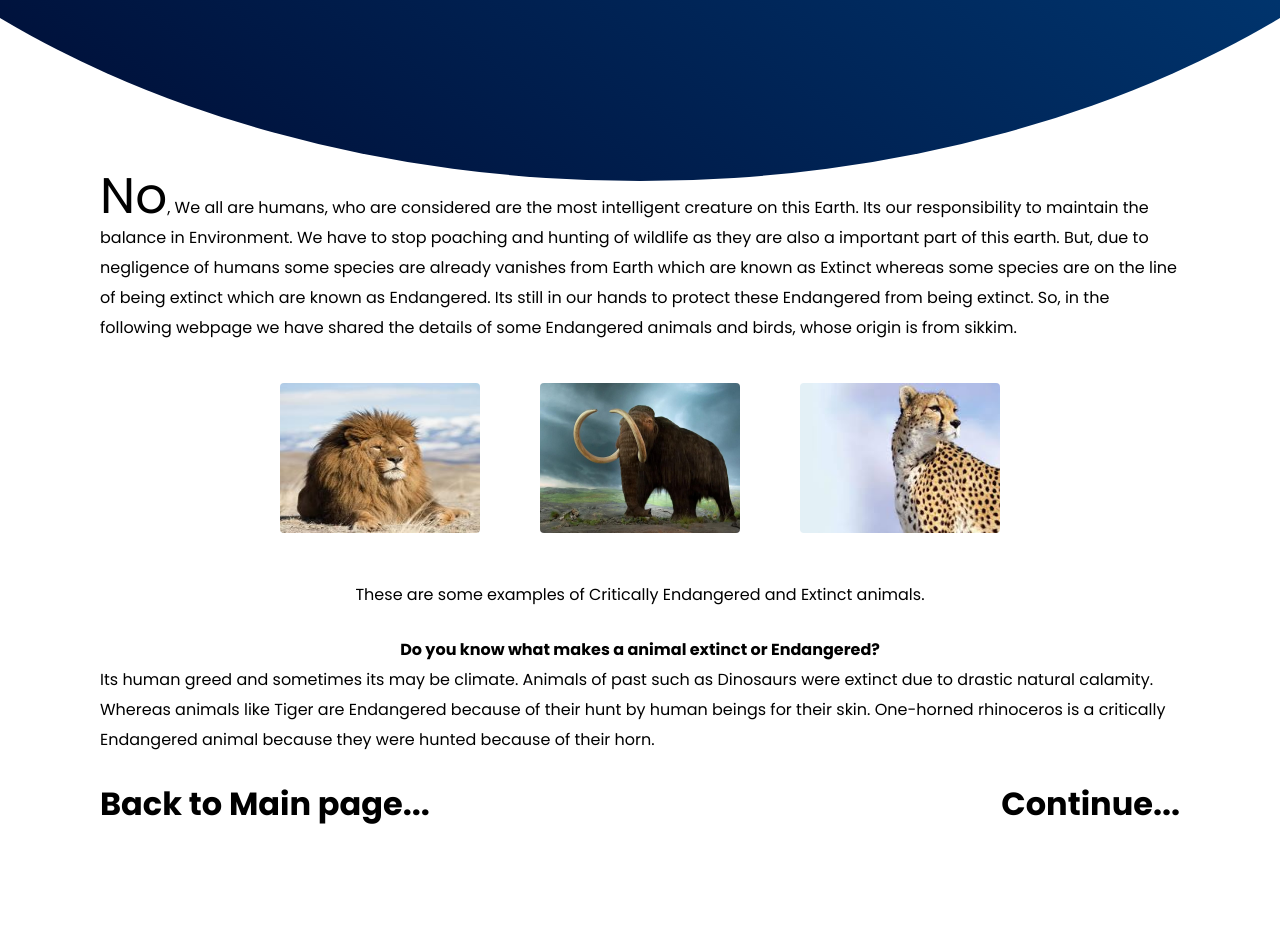
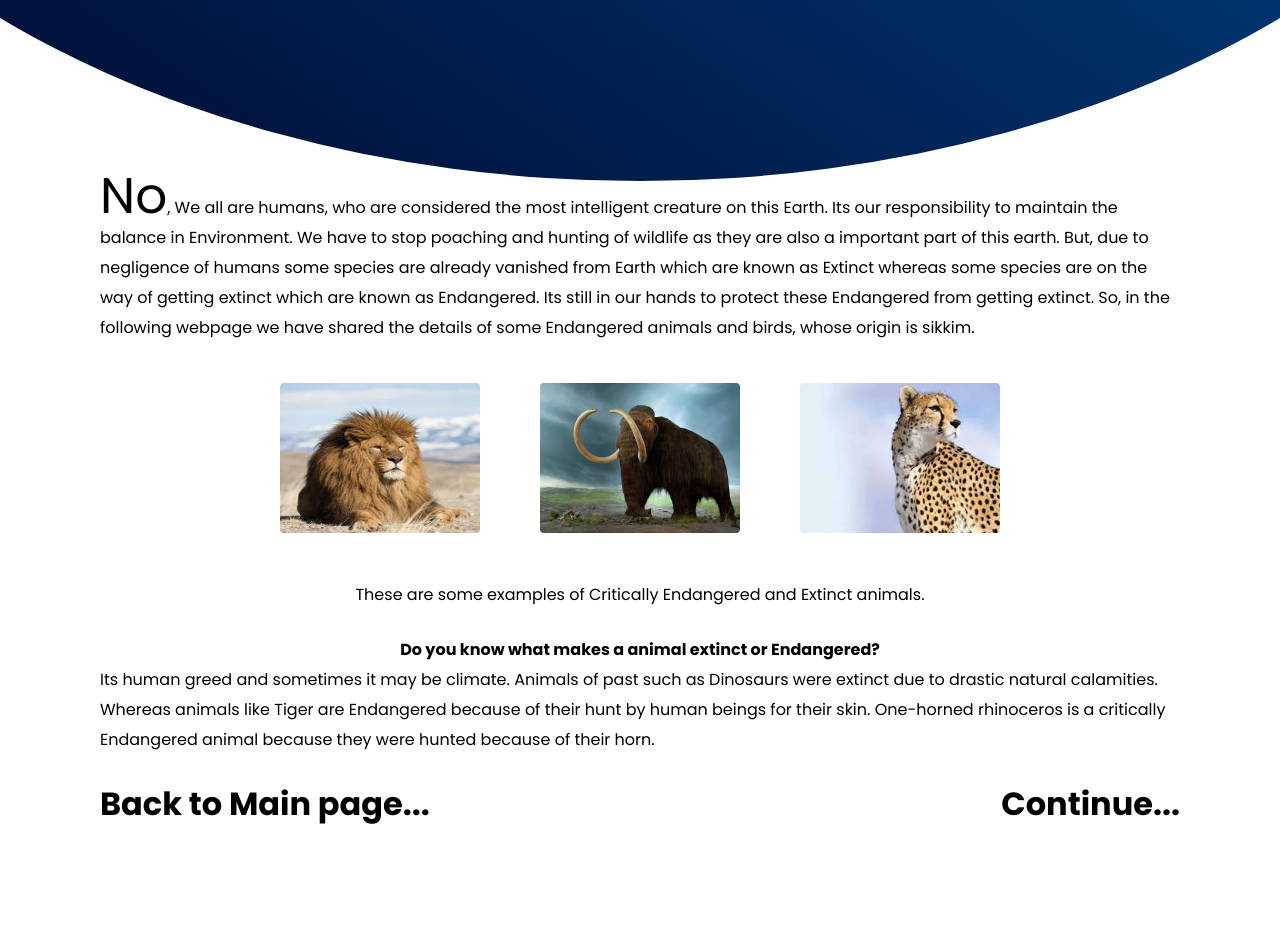
Before and after one commit to aryan-gupta7/sikkim-project, a Flask app: page /intro in a window 1280 px wide. Shown: the part 459-1387 px from the top of the page. Run offline with Flask 2, Linux system fonts and the light colour scheme.

Commit message:
Update page1.html

```diff
--- a/templates/page1.html
+++ b/templates/page1.html
@@ -17,13 +17,13 @@
         </div>
     </section>
     <div class="body">
-        <p><span class="text_start">No</span>, We all are humans, who are considered are the most intelligent creature
+        <p><span class="text_start">No</span>, We all are humans, who are considered the most intelligent creature
             on this Earth. Its our responsibility to maintain the balance in Environment.
             We have to stop poaching and hunting of wildlife as they are also a important part of this earth.
-            But, due to negligence of humans some species are already vanishes from Earth which are known as Extinct
-            whereas some species are on the line of being extinct which are known as Endangered. Its still in our hands
-            to protect these Endangered from being extinct. So, in the following webpage we have shared the details of
-            some Endangered animals and birds, whose origin is from sikkim.</p>
+            But, due to negligence of humans some species are already vanished from Earth which are known as Extinct
+            whereas some species are on the way of getting extinct which are known as Endangered. Its still in our hands
+            to protect these Endangered from getting extinct. So, in the following webpage we have shared the details of
+            some Endangered animals and birds, whose origin is sikkim.</p>
         <div class="images">
             <div class="image"><img src="/static/images/barbary_lion_1.jpg" alt=""></div>
             <div class="image"><img src="/static/images/mammath.jpg" alt=""></div>
@@ -32,8 +32,8 @@
         <p class="text">These are some examples of Critically Endangered and Extinct animals.</p>
         <br>
         <p class="text"><strong>Do you know what makes a animal extinct or Endangered?</strong></p>
-        <p>Its human greed and sometimes its may be climate. Animals of past such as Dinosaurs were extinct due to
-            drastic natural calamity. Whereas animals like Tiger are Endangered because of their hunt by human beings
+        <p>Its human greed and sometimes it may be climate. Animals of past such as Dinosaurs were extinct due to
+            drastic natural calamities. Whereas animals like Tiger are Endangered because of their hunt by human beings
             for their skin. One-horned rhinoceros is a critically Endangered animal because they were hunted because of
             their horn.</p>
             <br>
```
